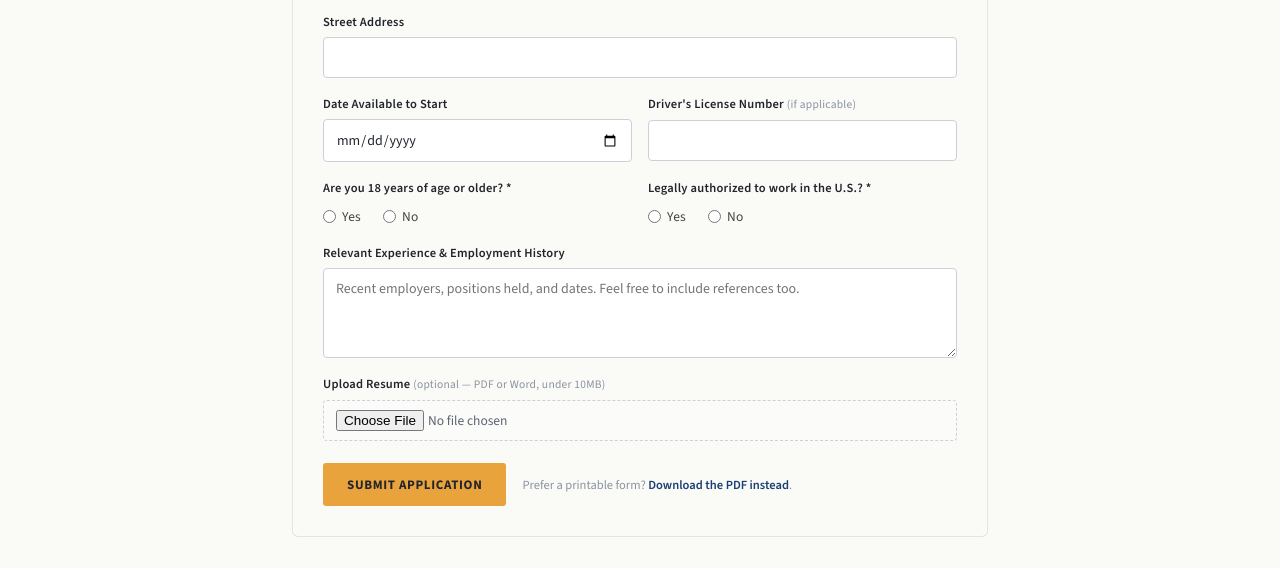
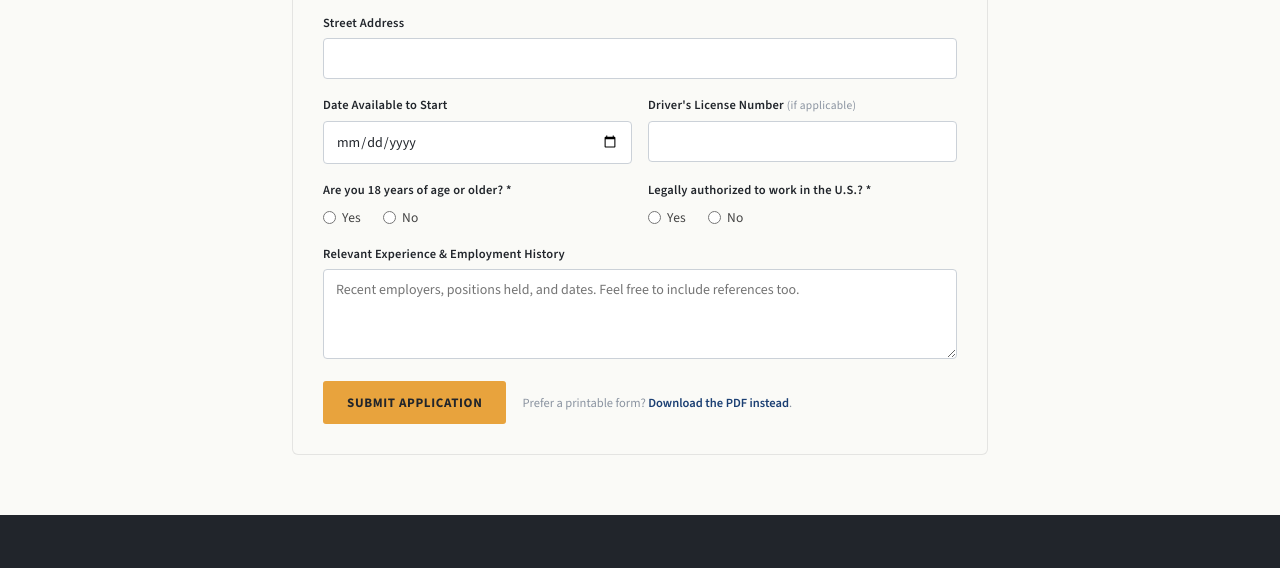
Before and after one commit to KobaltConstruction/Kobaltdev, a plain HTML site: page laborer.html in a window 1280 px wide. Shown: the part 1035-1603 px from the top of the page. Drawn offline with nearby package versions, Linux system fonts and the light colour scheme.

Commit message:
Remove resume upload option from application form
Removed the resume upload section from the application form.

```diff
--- a/laborer.html
+++ b/laborer.html
@@ -53,7 +53,7 @@
       <li>OSHA 10 certification a plus, but not required to apply</li>
     </ul>
 
-    <form class="apply-form" action="https://formspree.io/f/xrpggdpz" method="POST" enctype="multipart/form-data">
+    <form class="apply-form" action="https://formspree.io/f/xrpggdpz" method="POST"
       <h3>Apply for This Position</h3>
       <p>Fill this out and submit — it comes straight to our HR inbox. Works on any device, no PDF viewer needed.</p>
 
@@ -124,12 +124,7 @@
         </div>
       </div>
 
-      <div class="form-row">
-        <div class="form-field full">
-          <label>Upload Resume <span class="hint">(optional — PDF or Word, under 10MB)</span></label>
-          <input type="file" name="Resume" accept=".pdf,.doc,.docx">
-        </div>
-      </div>
+
 
       <div class="form-submit-row">
         <button type="submit" class="btn btn-amber">Submit Application</button>
```
